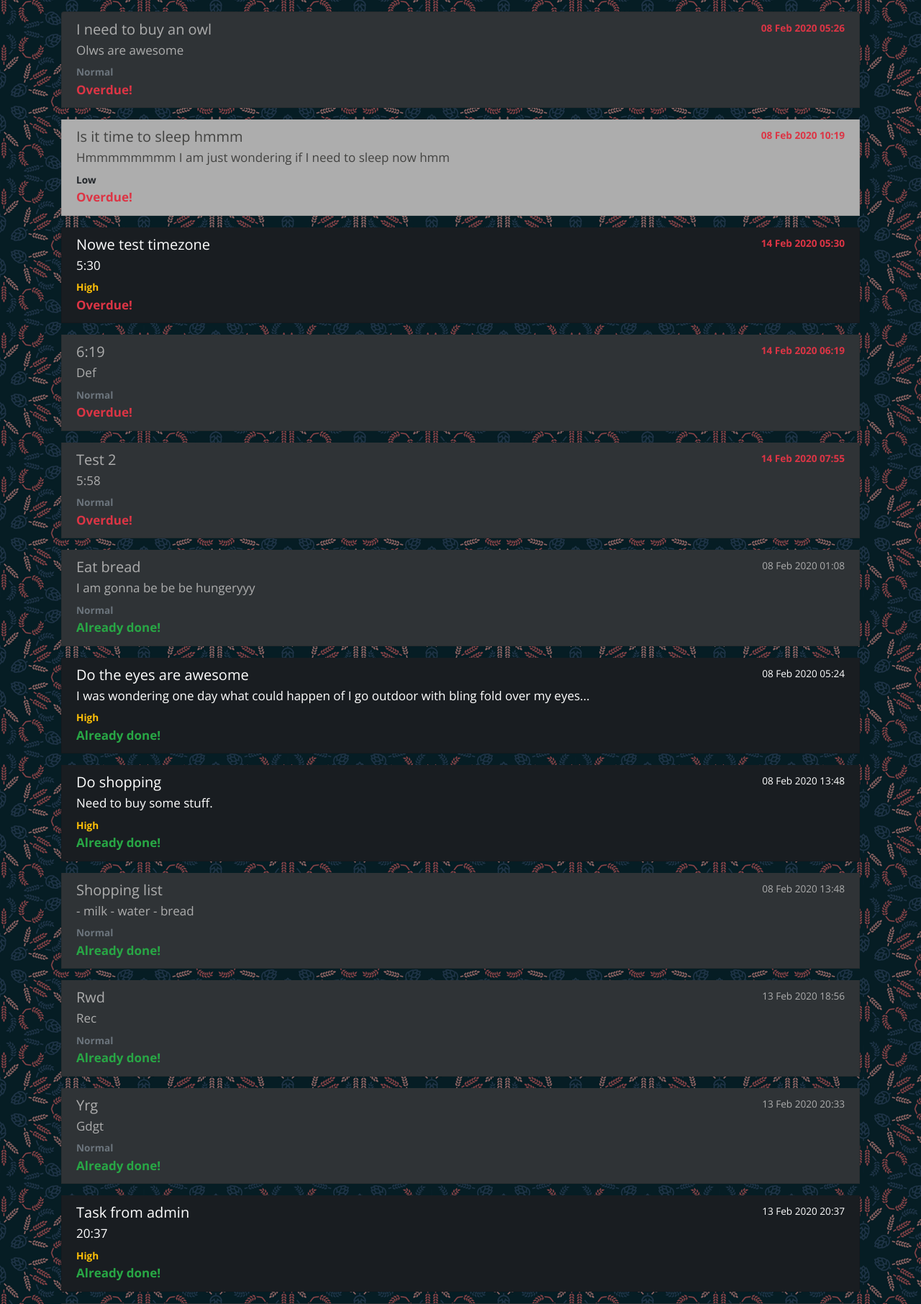
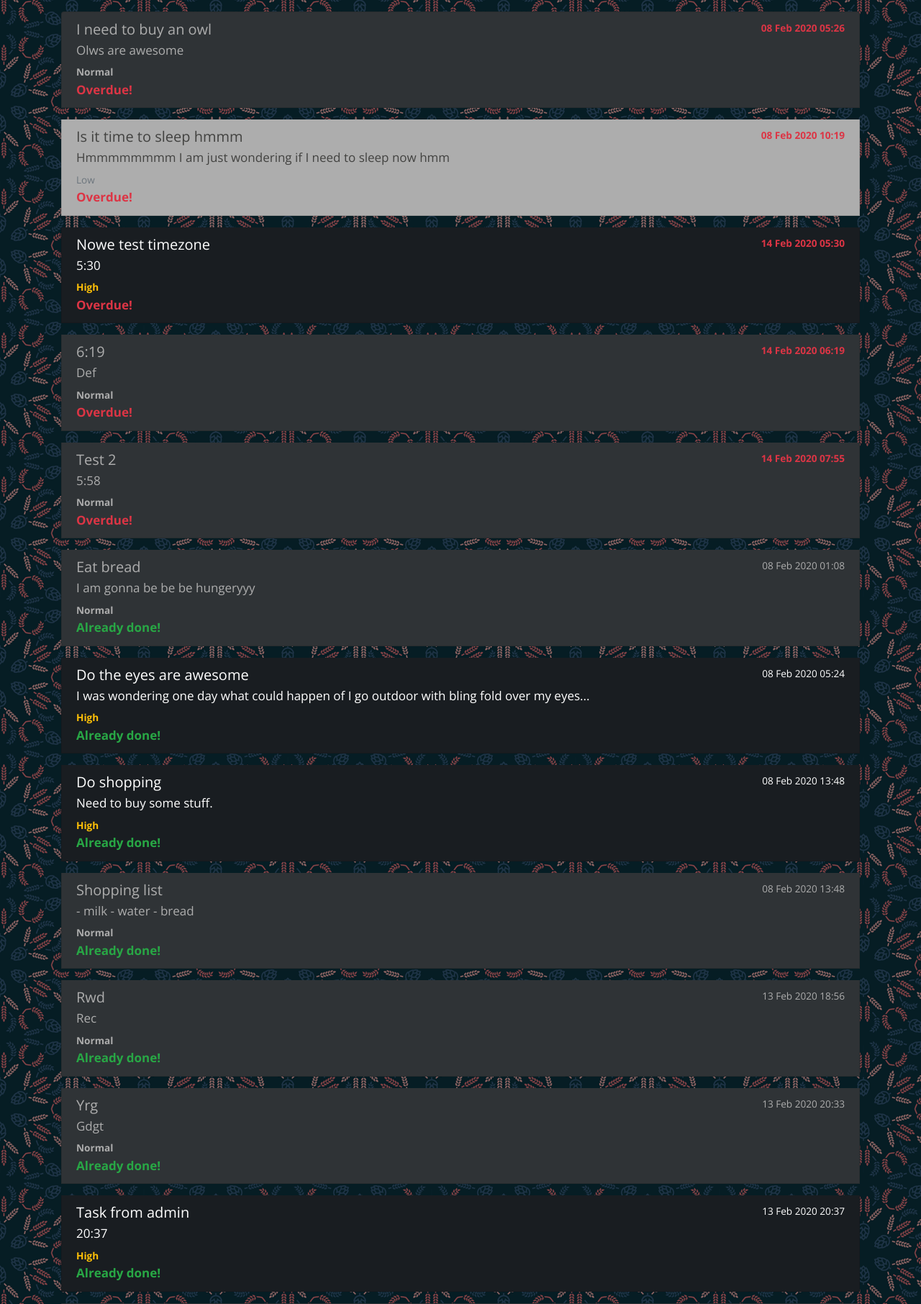
Before and after one commit to kamilcinner/scheduler, a Django app: page /scheduler/tasks/ in a window 1280 px wide. Shown: the part 59-1871 px from the top of the page at 72% size. Run offline with Django 3.2, Linux system fonts and the light colour scheme; a user stored in the database is signed in; data comes from the database, SQL or seed files in the repository; both versions use the stored data as it was after the commit; some libraries are stand-ins or nearby versions.

Commit message:
Changed colors a little again

```diff
--- a/task_manager/templates/task_manager/task_detail.html
+++ b/task_manager/templates/task_manager/task_detail.html
@@ -9,7 +9,7 @@
     <hr class="my-4 {% if task.priority == 'n' %}bg-scheduler-dark-2{% elif task.priority == 'h' %}bg-scheduler-light{% else %}bg-scheduler-dark-3{% endif %}">
     <p class="{% if not task.status and task.is_overdue %}text-danger{% endif %}"><strong>Due date:</strong> {{ task.due_date|date:'d M Y H:i' }}</p>
     <div class="d-flex mb-2 w-100 justify-content-between">
-      <p><strong>Priority:</strong> <span class="font-weight-bold {% if task.priority == 'h' %}text-warning{% elif task.priority == 'l' %}text-body{% else %}text-muted{% endif %}">{{ task.get_priority_display }}</span></p>
+      <p><strong>Priority:</strong> <span class="{% if task.priority == 'h' %}font-weight-bold text-warning{% elif task.priority == 'l' %}text-muted{% else %}{% endif %}">{{ task.get_priority_display }}</span></p>
       <a class="btn {% if task.priority == 'n' %}bg-scheduler-dark-2{% else %}bg-scheduler-dark-3{% endif %} c-scheduler btn-lg" href="{% url 'task_manager:task-update' task.pk %}" role="button">Edit</a>
     </div>
     <div class="d-flex w-100 justify-content-between">
--- a/task_manager/templates/task_manager/task_list.html
+++ b/task_manager/templates/task_manager/task_list.html
@@ -10,7 +10,7 @@
             <small class="{% if not task.status and task.is_overdue %}text-danger font-weight-bold{% endif %}">{{ task.due_date|date:'d M Y H:i' }}</small>
           </div>
           <p class="mb-1">{{ task.description }}</p>
-          <small class="font-weight-bold {% if task.priority == 'h' %}text-warning{% elif task.priority == 'l' %}text-body{% else %}text-muted{% endif %}">{{ task.get_priority_display }}</small>
+          <small class="{% if task.priority == 'h' %}font-weight-bold text-warning{% elif task.priority == 'l' %}text-muted{% else %}font-weight-bold{% endif %}">{{ task.get_priority_display }}</small>
           {% if not task.status and task.is_overdue %}<p class="my-0"><strong class="text-danger"> Overdue!</strong></p>{% endif %}
           {% if task.status %}<p class="my-0"><strong class="text-success"> Already done!</strong></p>{% endif %}
         </a>
```
Also changed, not shown: db.sqlite3.
